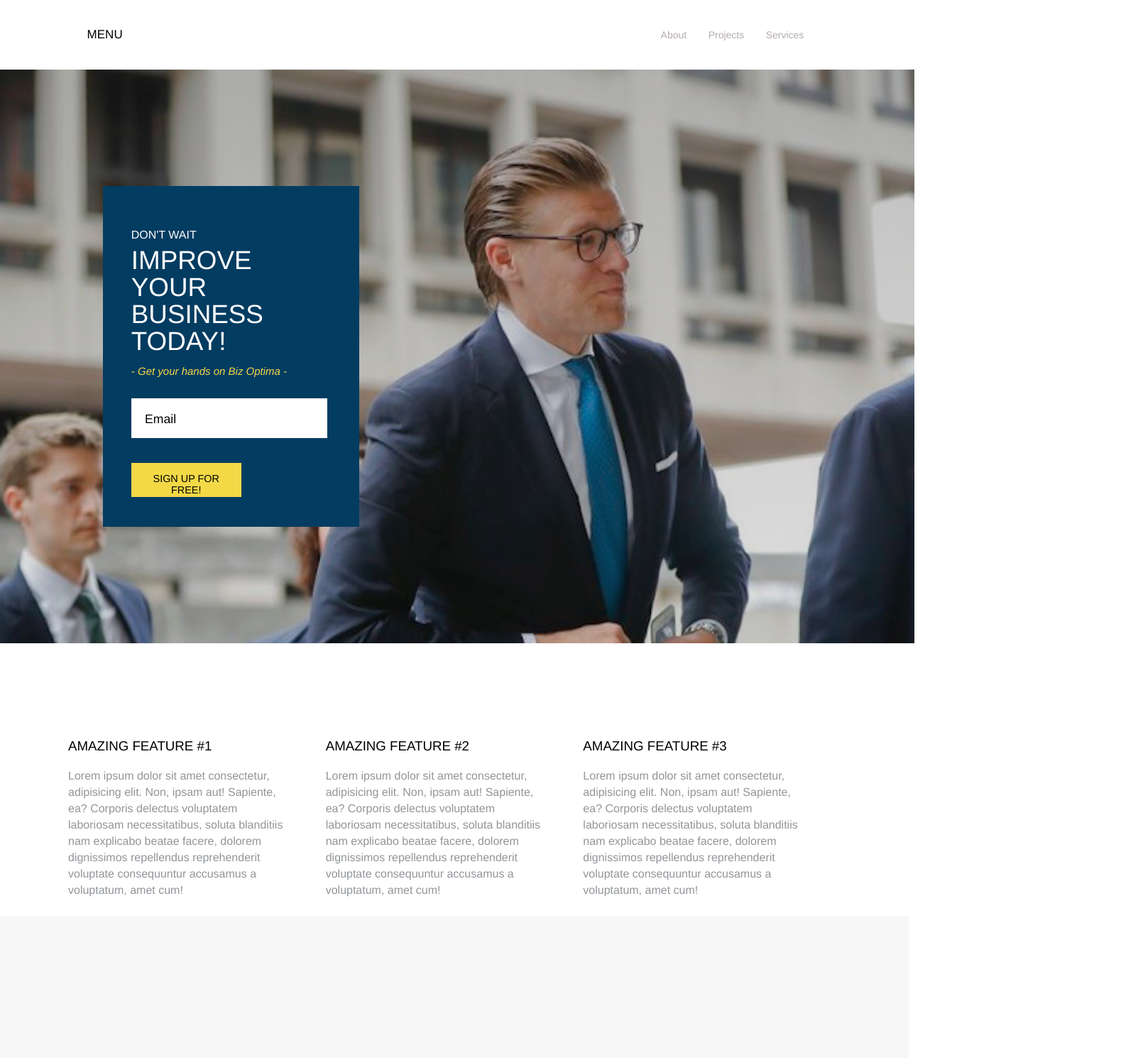
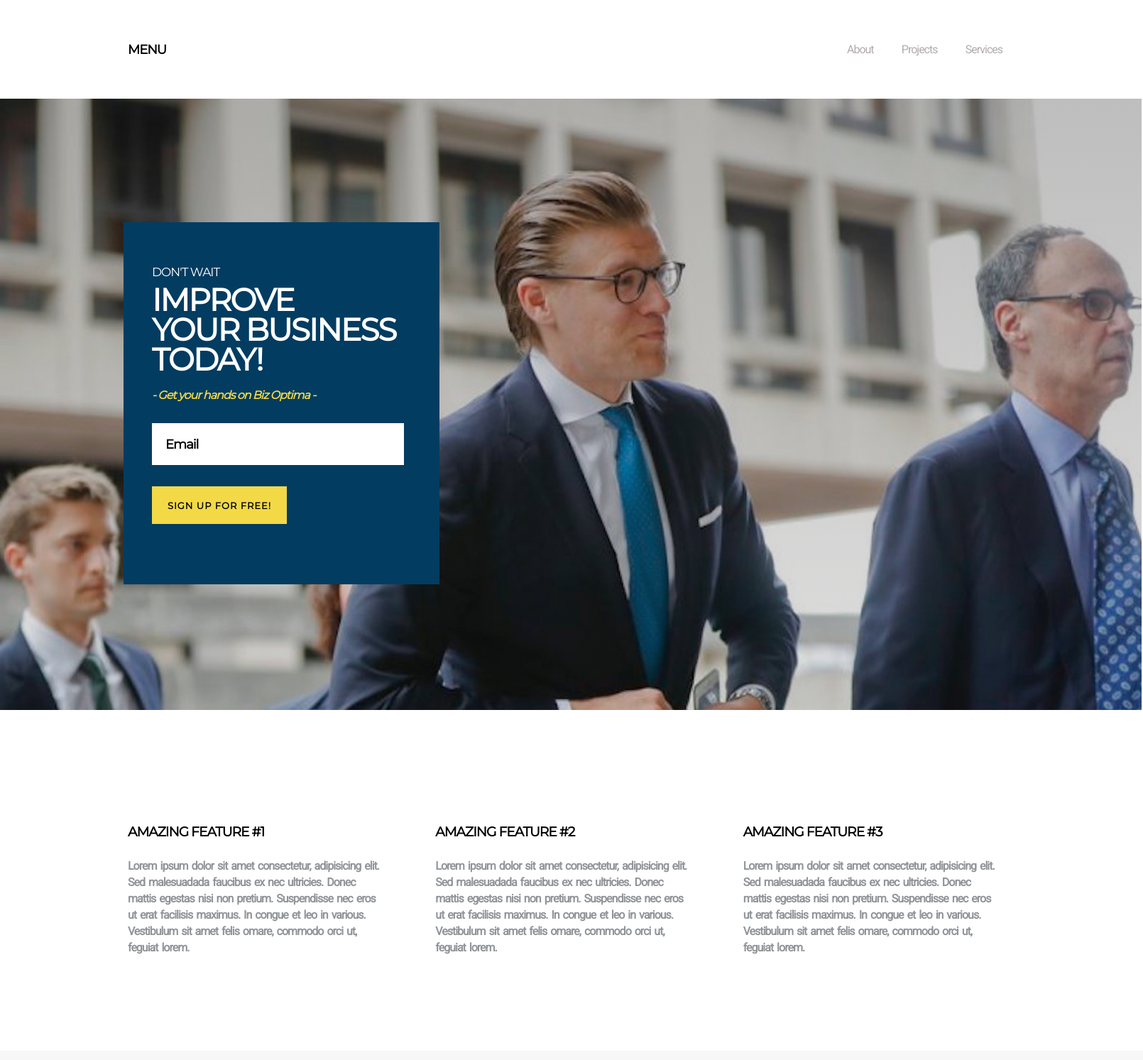
Before and after one commit to meghanaswamy1995/Web_Tech, a plain HTML site: page 3/mpslawaBcdefgh.html in a window 1280 px wide. Shown: the whole page at 71% size, 1610 px wide, since content can reach past the window. Drawn offline with Linux system fonts and the light colour scheme.

Commit message:
hw3 proper files uploaded

```diff
--- a/3/mpslawaBcdefgh.html
+++ b/3/mpslawaBcdefgh.html
@@ -6,22 +6,28 @@
     <meta name="viewport" content="width=device-width, initial-scale=1.0" />
     <meta name="description" content="" />
     <title>Lawyer</title>
+    <link
+      rel="stylesheet"
+      href="https://fonts.googleapis.com/css?family=Montserrat"
+    />
+    <link
+      rel="stylesheet"
+      href="https://fonts.googleapis.com/css?family=Roboto"
+    />
     <link rel="stylesheet" href="style.css" />
   </head>
   <body>
-    <section class="header"></section>
-
+    <div class="header">
       <nav>
         <p class="menu">MENU</p>
         <div class="nav-links">
           <ul>
-          <li><a href="page2.html" target="_blank">About</a></li>
-          <li><a href="page2.html" target="_blank">Projects</a></li>
-          <li><a href="page2.html" target="_blank">Services</a></li>
+            <li><a href="page2.html#About" target="_blank">About</a></li>
+            <li><a href="page2.html#Projects" target="_blank">Projects</a></li>
+            <li><a href="page2.html#Services" target="_blank">Services</a></li>
           </ul>
         </div>
       </nav>
-
       <div id="picturebox">
         <div id="bluebox">
           <p class="prefix">DON'T WAIT</p>
@@ -37,18 +43,17 @@
           </div>
         </div>
       </div>
-
-    <section class="feature">
+      <div class="feature">
         <div class="features-row">
           <div class="features-col">
             <h3>AMAZING FEATURE #1</h3>
             <p></p>
             <p class="content">
-            Lorem ipsum dolor sit amet consectetur, adipisicing elit. Non, ipsam
-            aut! Sapiente, ea? Corporis delectus voluptatem laboriosam
-            necessitatibus, soluta blanditiis nam explicabo beatae facere,
-            dolorem dignissimos repellendus reprehenderit voluptate consequuntur
-            accusamus a voluptatum, amet cum!
+              Lorem ipsum dolor sit amet consectetur, adipisicing elit. Sed
+              malesuadada faucibus ex nec ultricies. Donec mattis egestas nisi
+              non pretium. Suspendisse nec eros ut erat facilisis maximus. In
+              congue et leo in various. Vestibulum sit amet felis omare, commodo
+              orci ut, feguiat lorem.
             </p>
             <p></p>
           </div>
@@ -56,27 +61,28 @@
             <h3>AMAZING FEATURE #2</h3>
             <p></p>
             <p class="content">
-            Lorem ipsum dolor sit amet consectetur, adipisicing elit. Non, ipsam
-            aut! Sapiente, ea? Corporis delectus voluptatem laboriosam
-            necessitatibus, soluta blanditiis nam explicabo beatae facere,
-            dolorem dignissimos repellendus reprehenderit voluptate consequuntur
-            accusamus a voluptatum, amet cum!
+              Lorem ipsum dolor sit amet consectetur, adipisicing elit. Sed
+              malesuadada faucibus ex nec ultricies. Donec mattis egestas nisi
+              non pretium. Suspendisse nec eros ut erat facilisis maximus. In
+              congue et leo in various. Vestibulum sit amet felis omare, commodo
+              orci ut, feguiat lorem.
             </p>
           </div>
           <div class="features-col">
             <h3>AMAZING FEATURE #3</h3>
             <p></p>
             <p class="content">
-            Lorem ipsum dolor sit amet consectetur, adipisicing elit. Non, ipsam
-            aut! Sapiente, ea? Corporis delectus voluptatem laboriosam
-            necessitatibus, soluta blanditiis nam explicabo beatae facere,
-            dolorem dignissimos repellendus reprehenderit voluptate consequuntur
-            accusamus a voluptatum, amet cum!
+              Lorem ipsum dolor sit amet consectetur, adipisicing elit. Sed
+              malesuadada faucibus ex nec ultricies. Donec mattis egestas nisi
+              non pretium. Suspendisse nec eros ut erat facilisis maximus. In
+              congue et leo in various. Vestibulum sit amet felis omare, commodo
+              orci ut, feguiat lorem.
             </p>
           </div>
         </div>
-    </section>
+      </div>
 
       <div class="emptybox"></div>
+    </div>
   </body>
 </html>
--- a/3/style.css
+++ b/3/style.css
@@ -1,34 +1,38 @@
 * {
   margin: 0;
   padding: 0;
-  font-family: Helvetica, sans-serif;
+  font-family: "Montserrat";
+  letter-spacing: -1px;
+}
+.header {
+  position: absolute;
 }
 nav {
   display: flex;
-  padding: 2.5% 3%;
+  padding: 50px 50px;
   justify-content: space-between;
   align-items: center;
-  font-family: Helvetica, sans-serif;
 }
 .nav-links {
   flex: 1;
   text-align: right;
-  margin-right: 8%;
+  margin-right: 130px;
 }
 .menu {
-  font-size: 17px;
-  margin-left: 7%;
+  font-size: 18px;
+  margin-left: 130px;
+  font-weight: bold;
 }
 .nav-links ul li {
   list-style: none;
   display: inline-block;
-  padding: 8px 13px;
-  position: relative;
+  padding: 10px 18px;
 }
 .nav-links ul li a {
-  color: rgb(180, 172, 172);
+  color: rgb(177, 172, 172);
   text-decoration: none;
-  font-size: 14px;
+  font-size: 16px;
+  font-family: "Roboto";
 }
 .nav-links ul li a:hover {
   color: black;
@@ -36,10 +40,6 @@ nav {
 }
 .nav-links ul li:hover::after {
   width: 100%;
-}
-img {
-  max-width: 100%;
-  margin-right: 0px;
 }
 
 #picturebox {
@@ -49,97 +49,97 @@ img {
     ),
     url(lawyer.jpeg);
   background-size: cover;
-  width: 100%;
-  height: 800px;
+  width: 1600px;
+  height: 853px;
   padding: 4px;
-  position: relative;
+  overflow: hidden;
 }
 #bluebox {
   padding: 40px;
-  width: 22%;
-  height: 50%;
+  width: 365px;
+  height: 430px;
   text-align: left;
-  margin-top: 160px;
-  margin-left: 11%;
+  margin-top: 170px;
+  margin-left: 170px;
   background-color: rgb(3, 60, 97);
   color: rgb(255, 255, 255);
-  position: relative;
 }
 
 #whitebox {
-  width: 98%;
-  height: 14%;
+  width: 355px;
+  height: 59px;
   text-align: left;
   margin-top: 30px;
-  margin-bottom: 35px;
+  margin-bottom: 30px;
   margin-right: 30px;
   background-color: rgb(255, 255, 255);
   color: rgb(0, 0, 0);
-  font-size: 110%;
-  position: relative;
+  font-size: 18px;
 }
 #yellowbox {
-  width: 55%;
-  height: 12%;
+  width: 190px;
+  height: 53px;
   text-align: center;
-  margin-top: 7%;
+  margin-top: 30px;
   background-color: rgb(243, 217, 70);
   color: black;
-  position: relative;
-  font-size: 90%;
+  font-size: 13px;
 }
 .emptybox {
-  margin-top: 30%;
+  margin-top: 480px;
   width: 100%;
-  height: 200px;
+  height: 180px;
   background-color: rgba(243, 243, 243, 0.678);
 }
 .main {
-  font-size: 230%;
-  line-height: 38px;
+  font-size: 44px;
+  line-height: 42px;
+  letter-spacing: -2px;
+  font-weight: bold;
 }
 .prefix {
-  font-size: 100%;
+  font-size: 17px;
   margin-top: 20px;
   margin-bottom: 8px;
 }
 .tag {
-  font-size: 15px;
-  margin-top: 5%;
+  font-size: 16px;
+  margin-top: 20px;
   color: rgb(243, 217, 70);
+  font-weight: bold;
 }
 .signup {
-  padding: 9%;
+  padding: 19px;
   text-align: center;
+  letter-spacing: 1px;
+  font-weight: bold;
 }
 .email {
-  padding: 7%;
+  padding: 19px;
+  font-weight: bold;
 }
 .feature {
-  width: 85%;
-  margin: auto;
-  text-align: center;
-  margin-top: 2%;
-  margin-bottom: 5%;
+  width: 1610px;
   text-align: left;
 }
-.feature h3 {
-  font-weight: normal;
-}
 .features-row {
-  padding-right: 0%;
-  padding-left: 0%;
-  margin-top: 10%;
-  margin-bottom: 10%;
+  margin-top: 30px;
+  margin-bottom: 25px;
+  margin-left: 50px;
+  padding: 130px;
   display: flex;
   float: left;
   justify-content: space-between;
   text-align: left;
 }
 .content {
-  margin-top: 5%;
-
+  margin-top: 25px;
+  font-size: 16px;
+  font-family: "Roboto";
+  letter-spacing: -1px;
+  font-weight: bold;
+  word-spacing: 2px;
   line-height: 23px;
   color: rgb(145, 149, 153);
-  margin-right: 13%;
+  margin-right: 70px;
 }
```
Also changed, not shown: 3/page2.html (+7 -5 lines), 2 other files. Lines whose indentation alone changed are shown as unchanged.
